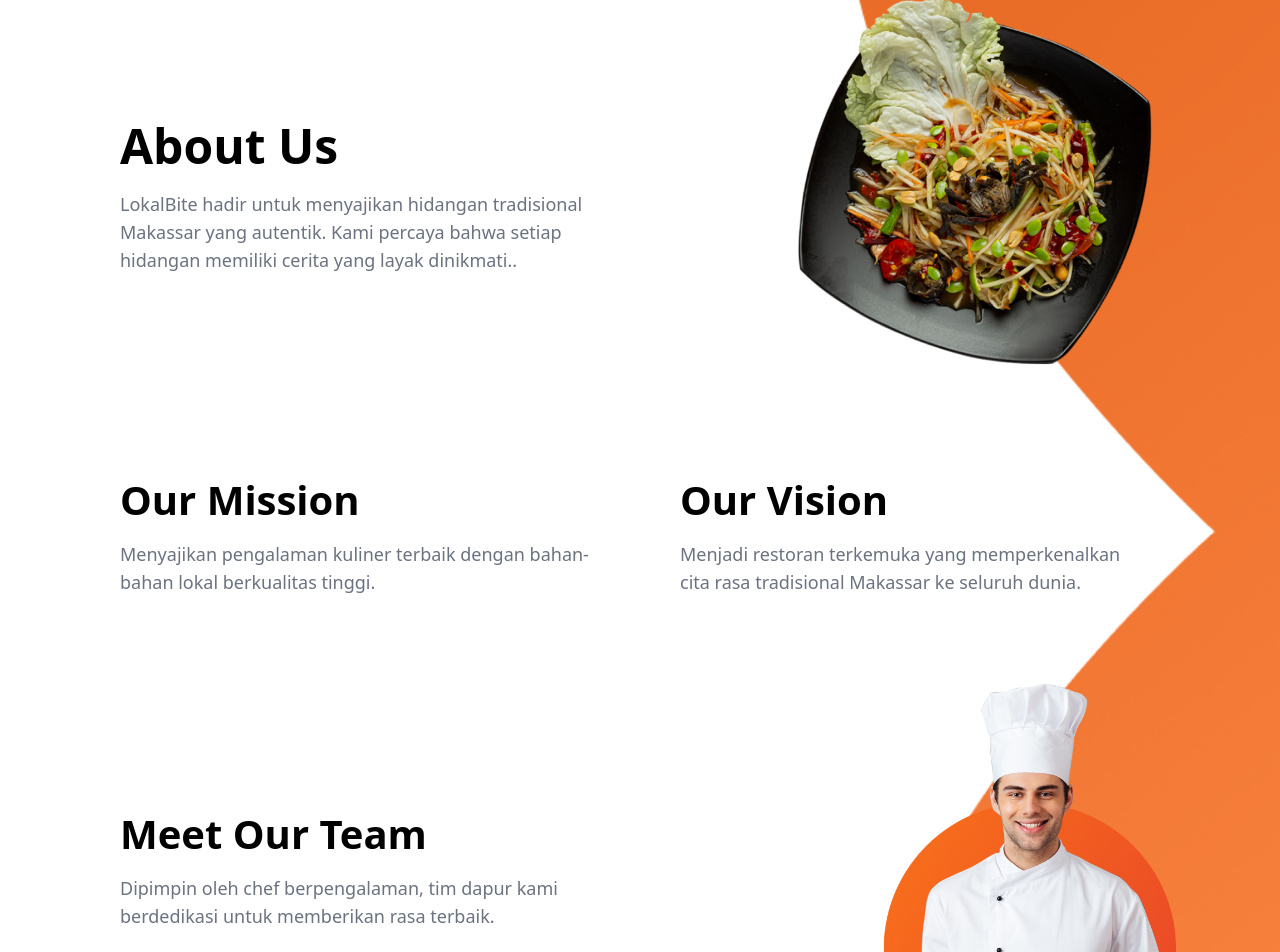
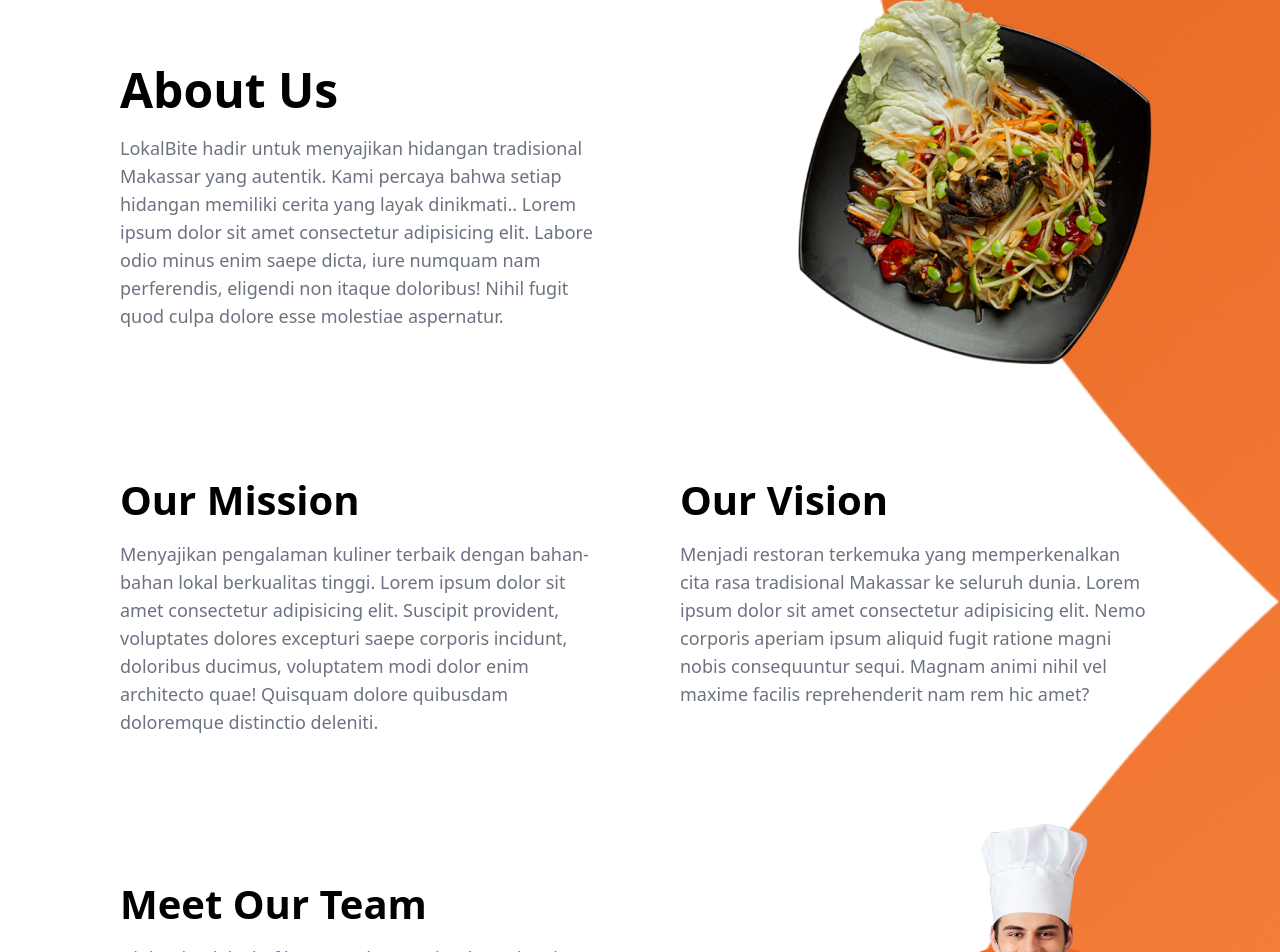
Before and after one commit to naddiyh/LokalBite, a Next.js app: page /about in a window 1280 px wide. Shown: the part 100-1052 px from the top of the page. Built offline with nearby package versions, Linux system fonts and the light colour scheme.

Commit message:
About#fx

```diff
--- a/features/about/About.jsx
+++ b/features/about/About.jsx
@@ -20,6 +20,7 @@ export const About = () => {
             <h2 className="font-bold text-black text-heading-m md:w-2/4 md:text-heading-xl">About Us</h2>
             <p className="mt-4 text-gray-500 md:text-lg">
               LokalBite hadir untuk menyajikan hidangan tradisional Makassar yang autentik. Kami percaya bahwa setiap hidangan memiliki cerita yang layak dinikmati..
+              Lorem ipsum dolor sit amet consectetur adipisicing elit. Labore odio minus enim saepe dicta, iure numquam nam perferendis, eligendi non itaque doloribus! Nihil fugit quod culpa dolore esse molestiae aspernatur.
             </p>
           </div>
           <div className="relative h-[350px] md:h-[400px] ml-auto">
@@ -38,12 +39,14 @@ export const About = () => {
             <h3 className="font-semibold text-black text-heading-s md:text-heading-l">Our Mission</h3>
             <p className="mt-4 text-gray-500 md:text-lg">
               Menyajikan pengalaman kuliner terbaik dengan bahan-bahan lokal berkualitas tinggi.
+              Lorem ipsum dolor sit amet consectetur adipisicing elit. Suscipit provident, voluptates dolores excepturi saepe corporis incidunt, doloribus ducimus, voluptatem modi dolor enim architecto quae! Quisquam dolore quibusdam doloremque distinctio deleniti.
             </p>
           </div>
           <div className="pr-6 text-left">
             <h3 className="font-semibold text-black text-heading-s md:text-heading-l">Our Vision</h3>
             <p className="mt-4 text-gray-500 md:text-lg">
               Menjadi restoran terkemuka yang memperkenalkan cita rasa tradisional Makassar ke seluruh dunia.
+              Lorem ipsum dolor sit amet consectetur adipisicing elit. Nemo corporis aperiam ipsum aliquid fugit ratione magni nobis consequuntur sequi. Magnam animi nihil vel maxime facilis reprehenderit nam rem hic amet?
             </p>
           </div>
         </div>
@@ -52,6 +55,7 @@ export const About = () => {
             <h3 className="font-semibold text-black text-heading-s md:text-heading-l">Meet Our Team</h3>
             <p className="mt-4 text-gray-500 md:text-lg">
               Dipimpin oleh chef berpengalaman, tim dapur kami berdedikasi untuk memberikan rasa terbaik.
+              Lorem ipsum, dolor sit amet consectetur adipisicing elit. Deleniti, sit harum? Illo iusto vel praesentium impedit consequatur sapiente ad reprehenderit, error voluptas blanditiis perferendis voluptate corporis necessitatibus optio, accusamus tempore.
             </p>
           </div>
           <div className="relative h-[380px] md:h-[380px] md:ml-auto mt-2">
```
